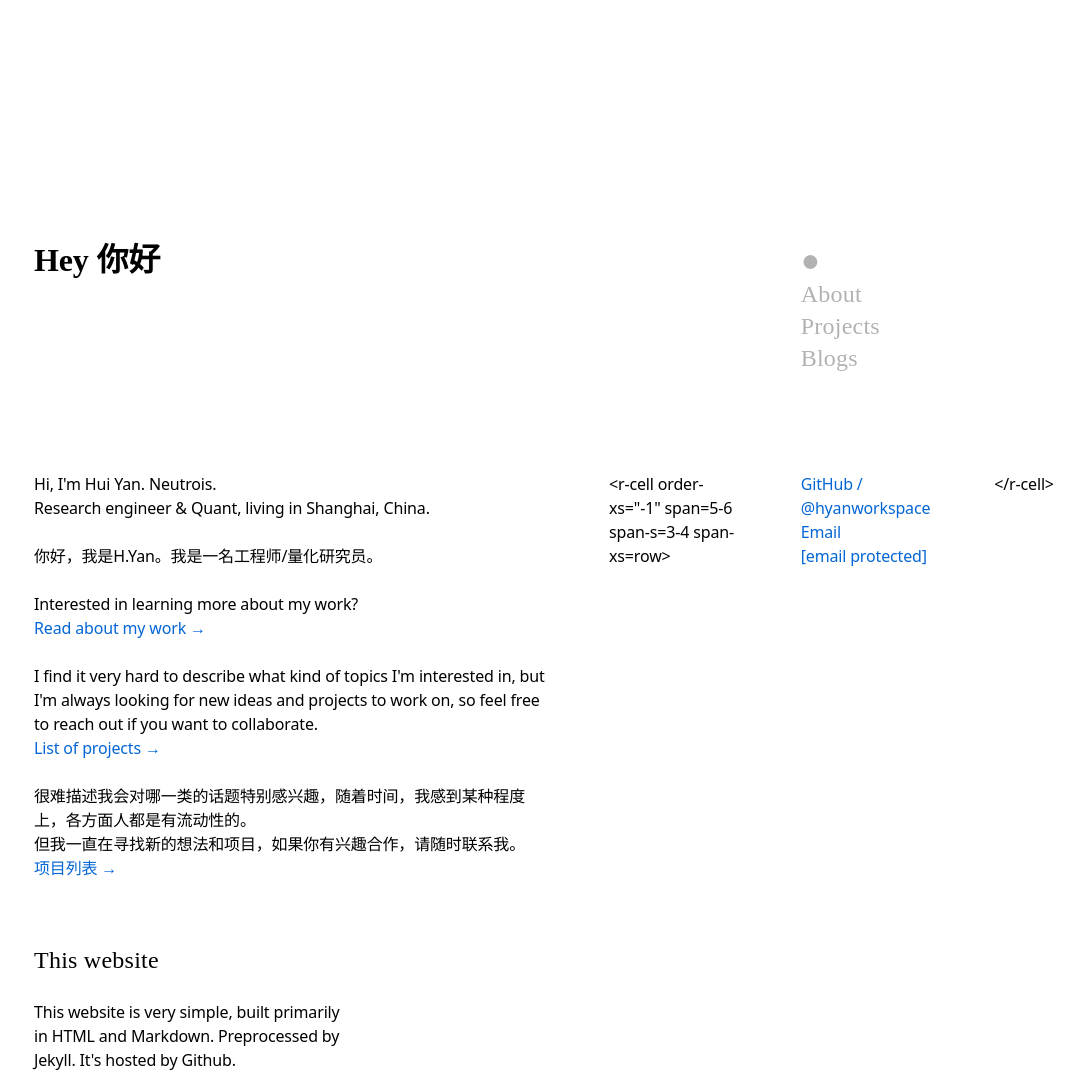
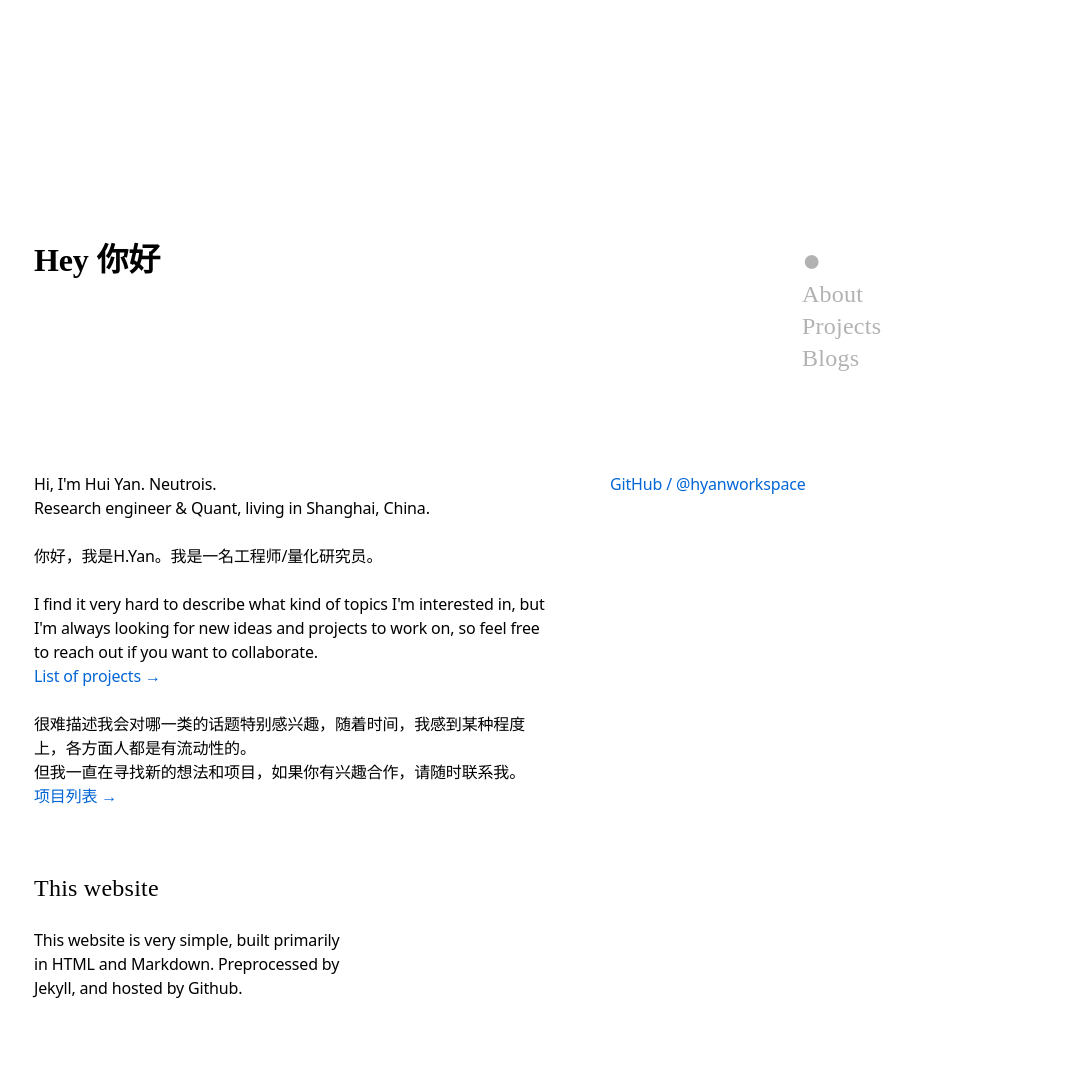
Before and after one commit to hyanworkspace/hyanworkspace.github.io, a Jekyll site: the page built from about.markdown, in a window 1280 px wide. Shown: the whole page, without its empty margins (62-1146 px from the left). Built offline with Jekyll 4.4.1, drawn with Linux system fonts in a browser that asks for light colours; some web fonts are replaced; after the commit the page ends 1000 px from its top, so only the background shows below that.

```diff
--- a/about.markdown
+++ b/about.markdown
@@ -25,40 +25,29 @@ permalink: /about/
 <p>Hi, I'm Hui Yan. Neutrois.<br>
     Research engineer &amp; Quant, living in Shanghai, China.</p>
 <p>你好，我是H.Yan。我是一名工程师/量化研究员。</p>
-<p>
-Interested in learning more about my work?<br />
-<a href="/work/">Read about my work →</a></p>
 
 <p>I find it very hard to describe what kind of topics I'm interested in, but I'm always looking for new ideas and projects to work on, so feel free to reach out if you want to collaborate.<br />
-<a href="/projects/">List of projects →</a></p>
+<a href="/project/">List of projects →</a></p>
 <p>很难描述我会对哪一类的话题特别感兴趣，随着时间，我感到某种程度上，各方面人都是有流动性的。<br>
 但我一直在寻找新的想法和项目，如果你有兴趣合作，请随时联系我。<br />
-<a href="/projects/">项目列表 →</a></p>
+<a href="/project/">项目列表 →</a></p>
+</r-cell>
 
 
-</r-cell>
-
-<r-cell order-xs="-1" span=5-6 span-s=3-4 span-xs=row>
+<r-cell span=3 span-s=2 span-xs=row class="intro">
 <p class="link-list">
   <a href="https://github.com/hyanworkspace">GitHub / @hyanworkspace</a>
-  <a href="/cdn-cgi/l/email-protection#611300120c14122113120c124f0c04">Email <span class="__cf_email__" data-cfemail="aedccfddc3dbddeedcddc3dd80c3cb">[email&#160;protected]</span></a>
+  <!-- <a href="/cdn-cgi/l/email-protection#611300120c14122113120c124f0c04">Email <span class="__cf_email__" data-cfemail="aedccfddc3dbddeedcddc3dd80c3cb">[email&#160;protected]</span></a> -->
 </p>
 </r-cell>
 
 <r-cell class="tidbit" span=2 span-xs=row>
-  <h2 id="website"><a href="website">This website</a></h2>
+<h2 id="website"><a href="/">This website</a></h2>
   <p>
     This website is very simple, built primarily in HTML and Markdown.
-    Preprocessed by Jekyll.
-    It's hosted by Github.
+    Preprocessed by Jekyll, and hosted by Github.
      <!-- and distributed globally by Cloudflare -->
   </p>
-  <!-- <p>
-    Colors on this website makes use of the wide P3 color space to produce rich, deep amazing color
-    when viewed in a web browser that supports the
-    <code>color(display-p3 R G B)</code> CSS function,
-    like for example Safari, in combination with a wide-gamut display.
-  </p> -->
 </r-cell>
 
 </r-grid>
--- a/blog.markdown
+++ b/blog.markdown
@@ -16,7 +16,7 @@ permalink: /blog/
   <div class='focus4'>
     <a href="/">&#x25CF;</a>
     <a href="/about/">About</a>
-    <a href="/projects/">Projects</a>
+    <a href="/project/">Projects</a>
     <a href="/blog/">Blogs</a>
   </div>
 </r-cell>
--- a/projects.markdown
+++ b/project.markdown
@@ -15,7 +15,7 @@ permalink: /project/
   <div class='focus2'>
     <a href="/">&#x25CF;</a>
     <a href="/about/">About</a>
-    <a href="/projects/">Projects</a>
+    <a href="/project/">Projects</a>
     <a href="/blog/">Blogs</a>
   </div>
 </r-cell>
```
Also changed, not shown: other parts of project.markdown (+1 -1 lines), _layouts/about.html (deleted, +0 -9 lines), _layouts/projects.html (deleted, +0 -31 lines).
